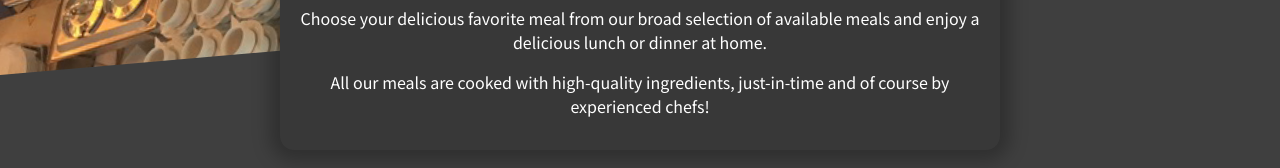
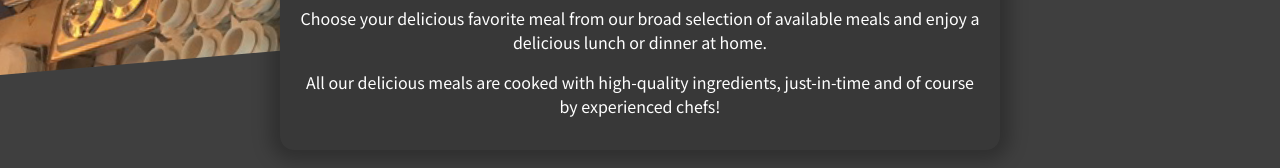
Before and after one commit to Sozani/Food-app, a React (Create React App) app: page / in a window 1280 px wide. Shown: the part 323-491 px from the top of the page. Built offline with nearby package versions, Linux system fonts and the light colour scheme.

Commit message:
new text

```diff
--- a/src/components/Meals/MealsSummary.js
+++ b/src/components/Meals/MealsSummary.js
@@ -9,8 +9,8 @@ const MealsSummary = () => {
         available meals and enjoy a delicious lunch or dinner at home.
       </p>
       <p>
-        All our meals are cooked with high-quality ingredients, just-in-time and
-        of course by experienced chefs!
+        All our delicious meals are cooked with high-quality ingredients,
+        just-in-time and of course by experienced chefs!
       </p>
     </section>
   );
```
